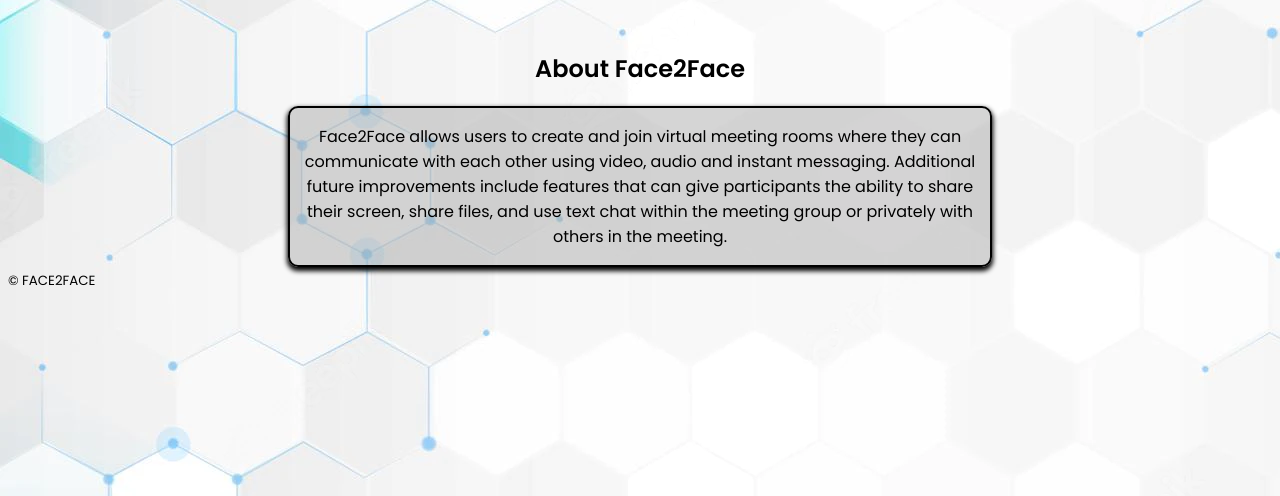
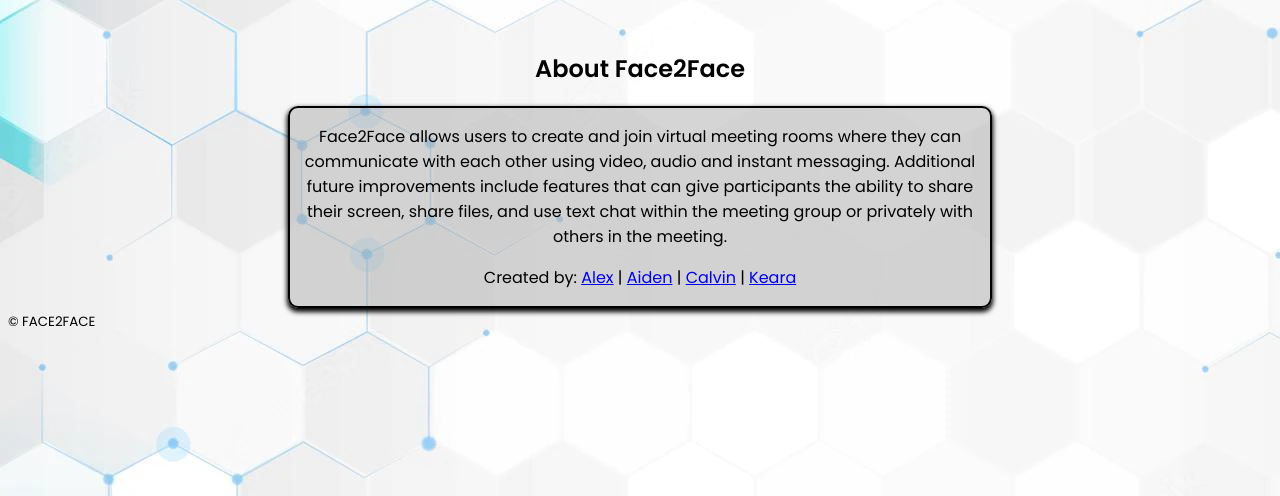
Before and after one commit to kearaharrington/Face2Face, a Django app: page /about/ in a window 1280 px wide. Shown: the part 304-800 px from the top of the page. Run offline with Django 4.2, Linux system fonts and the light colour scheme.

Commit message:
creator credits

```diff
--- a/main_app/templates/about.html
+++ b/main_app/templates/about.html
@@ -11,6 +11,8 @@
       Additional future improvements include features that can give participants
       the ability to share their screen, share files, and use
       text chat within the meeting group or
-      privately with others in the meeting.</p>
+      privately with others in the meeting.
+    </p>
+    <p>Created by: <a href='https:www.google.com' target=”_blank” >Alex</a> | <a href='https:www.google.com' target=”_blank” >Aiden</a> | <a href='https://www.linkedin.com/in/calvin-moldenhauer/' target=”_blank” >Calvin</a> | <a href='https:www.google.com' target=”_blank” >Keara</a></p>
 </div>
 {% endblock %}
```
